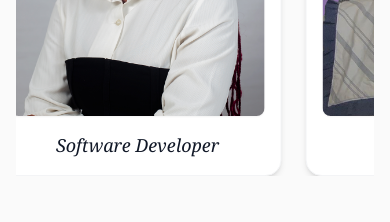
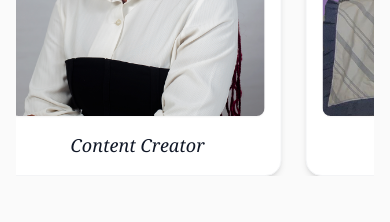
Before and after one commit to FagbenleLydia/RMFTalent-Blog, a React (Vite) app: page /home/services in a window 390 px wide. Shown: the part 840-1062 px from the top of the page. Built offline with nearby package versions, Linux system fonts and the light colour scheme.

Commit message:
Add vercel.json for SPA routing

```diff
--- a/src/components/Hero.tsx
+++ b/src/components/Hero.tsx
@@ -1,4 +1,5 @@
 import React from "react";
+import { useNavigate } from "react-router-dom";
 
 const phoneNumber = "+2349039846793";
 const handleBookCall = () => {
@@ -7,6 +8,12 @@ const handleBookCall = () => {
 };
 
 const Hero: React.FC = () => {
+  const navigate = useNavigate();
+
+  const handlePackagesClick = () => {
+    navigate("../home/Packages"); // replace with your actual route
+  };
+
   return (
     <section className="relative overflow-hidden bg-[url('/hero-bg.svg')] bg-no-repeat bg-[#FAFAFA] bg-cover bg-center pt-16 pb-20">
       <div className="container mx-auto px-4">
@@ -37,7 +44,10 @@ const Hero: React.FC = () => {
                 <span className="mb-1">&gt;&gt;</span>
               </button>
 
-              <button className="min-w-[180px] text-[16px] sm:min-w-[200px] px-4 py-3.5 border border-[#211743] text-[#211743] rounded-lg hover:bg-gray-50 ">
+              <button
+                onClick={handlePackagesClick}
+                className="min-w-[180px] text-[16px] sm:min-w-[200px] px-4 py-3.5 border border-[#211743] text-[#211743] rounded-lg hover:bg-gray-50 "
+              >
                 See our packages
               </button>
             </div>
--- a/src/components/JoinRmf.tsx
+++ b/src/components/JoinRmf.tsx
@@ -50,6 +50,19 @@ function JoinRmf() {
 
   const handleSubmit = async (e: React.FormEvent) => {
     e.preventDefault();
+
+    if (
+      !formData.fullName ||
+      !formData.email ||
+      !formData.expertise ||
+      !formData.portfolio ||
+      !formData.motivation ||
+      !formData.agreedToTerms
+    ) {
+      alert("⚠️ Please fill in all required fields and accept the terms.");
+      return;
+    }
+
     setIsSubmitting(true);
 
     try {
@@ -193,6 +206,7 @@ function JoinRmf() {
                 onChange={handleInputChange}
                 placeholder="Add your portfolio or profile link here"
                 className="w-full px-4 py-3 rounded-lg border border-gray-300 focus:border-purple-500 focus:ring-2 focus:ring-purple-200 focus:outline-none transition-colors text-gray-900 placeholder-gray-500"
+                required
               />
             </div>
 
--- a/src/components/Talents.tsx
+++ b/src/components/Talents.tsx
@@ -8,7 +8,7 @@ const handleBookCall = () => {
 
 const talents = [
   {
-    title: "Software Developer",
+    title: "Content Creator",
     img: "/stellat.png",
   },
   {
@@ -16,31 +16,31 @@ const talents = [
     img: "/stellat2.png",
   },
   {
-    title: "Back-end Developer",
+    title: "User Interface Designer",
     img: "/olat.png",
   },
   {
-    title: "Product Designer",
+    title: "Project Manager",
     img: "/debbiet.png",
   },
   {
-    title: "Mobile Developer",
+    title: "Software Engineer",
     img: "/seyit.png",
   },
   {
-    title: "DevOps Engineer",
+    title: "Software Engineer",
     img: "/ayot.png",
   },
   {
-    title: "Content Creator",
+    title: "Integration Engineer",
     img: "/isaact.png",
   },
   {
-    title: "Project Manager",
+    title: "Software Engineer",
     img: "/akshatt.png",
   },
   {
-    title: "Project Manager",
+    title: "Software Engineer",
     img: "/lydiat.png",
   },
   {
@@ -48,7 +48,7 @@ const talents = [
     img: "/favourt.png",
   },
   {
-    title: "Project Manager",
+    title: "Quality Assurance Engineer",
     img: "/isaact2.png",
   },
   {
--- a/src/components/TeamShowcase.tsx
+++ b/src/components/TeamShowcase.tsx
@@ -19,7 +19,7 @@ const TeamShowcase: React.FC = () => {
     },
     {
       name: "Lydia Fagbenle",
-      role: "Front-End Developer",
+      role: "Software Engineer",
       experience: "3+ years experience",
       rating: 5.0,
       image: "/lydia.png",
```
Also changed, not shown: vercel.json (added).
